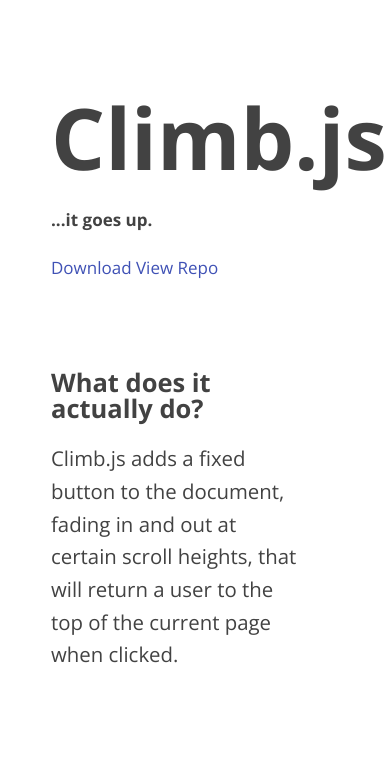
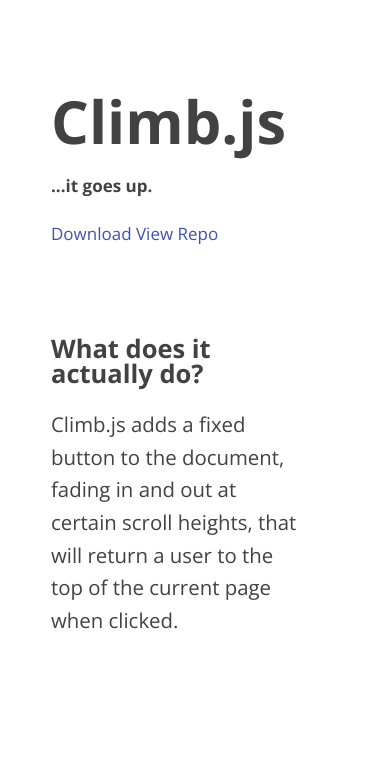
Before and after one commit to 1forh/climb, a website: page index.html in a window 390 px wide. Shown: the top 772 px of the page. Drawn offline with nearby package versions, Linux system fonts and the light colour scheme.

Commit message:
Fixed styles

```diff
--- a/src/site.scss
+++ b/src/site.scss
@@ -56,17 +56,13 @@ main {
   padding: 3em;
 }
 
+h1 {
+  font-size: 5.0em;
+}
+
 main > header {
   flex: 1;
   padding: 1em 0;
-
-  h1 {
-    font-size: 5.0em;
-  }
-
-  h4 {
-
-  }
 }
 
 section {
@@ -108,4 +104,8 @@ footer {
   main  {
     width: 90%;
   }
+
+  h1 {
+    font-size: 3.5em;
+  }
 }
```
Also changed, not shown: dist/site.css.
